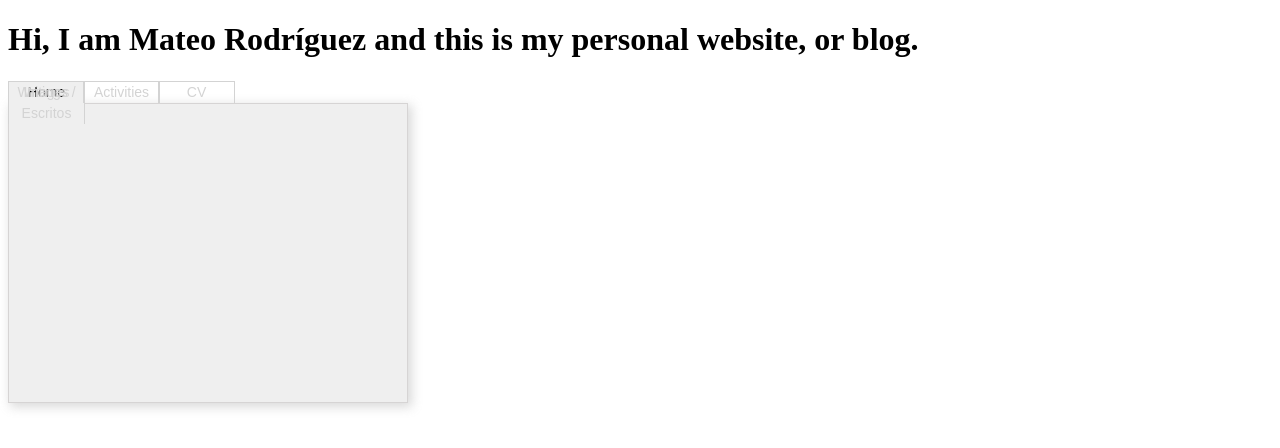
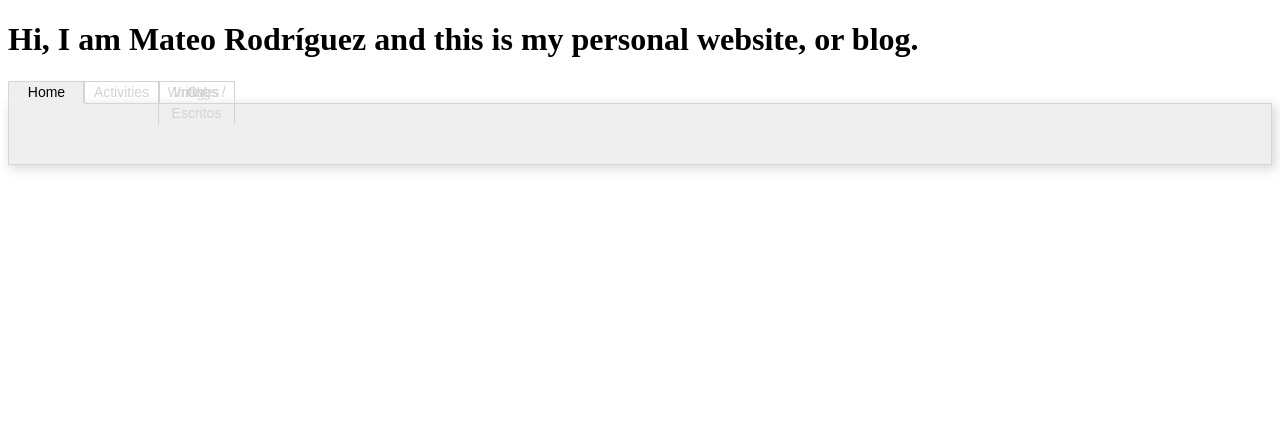
Before and after one commit to mateors6/mateors6.github.io, a plain HTML site: page index.html in a window 1280 px wide. Drawn offline with Linux system fonts and the light colour scheme.

Commit message:
Update index.html

```diff
--- a/index.html
+++ b/index.html
@@ -27,8 +27,8 @@
    font-family: sans-serif;
    font-size: 14px;
    line-height:150%;
-   width: 400px;
-   height:300px;
+<!   width: 400px; >!
+<!  height:300px;>!
 }
 /*Las pestañas: cabecera inputs y labels*/
 .tabsNav .tab{
@@ -61,6 +61,12 @@
    left: var(--ancTab);
 }
 .tabsNav .tab:nth-of-type(3) label{
+   left: calc(2 * var(--ancTab));
+}
+.tabsNav .tab:nth-of-type(4) label{
+   left: calc(2 * var(--ancTab));
+}
+.tabsNav .tab:nth-of-type(5) label{
    left: calc(2 * var(--ancTab));
 }
 /*Las pestañas contenido dentro de los tabs*/
```
